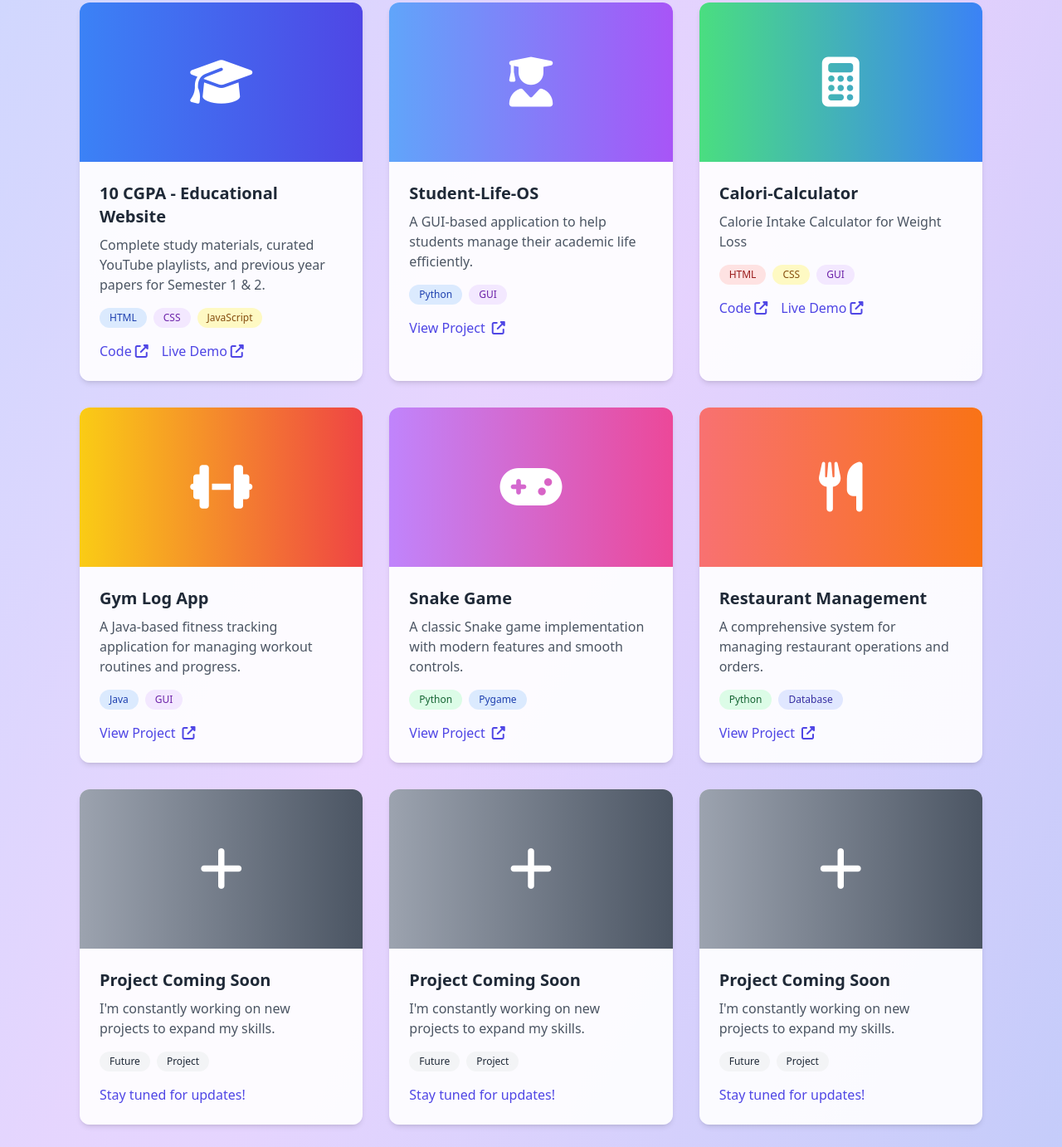
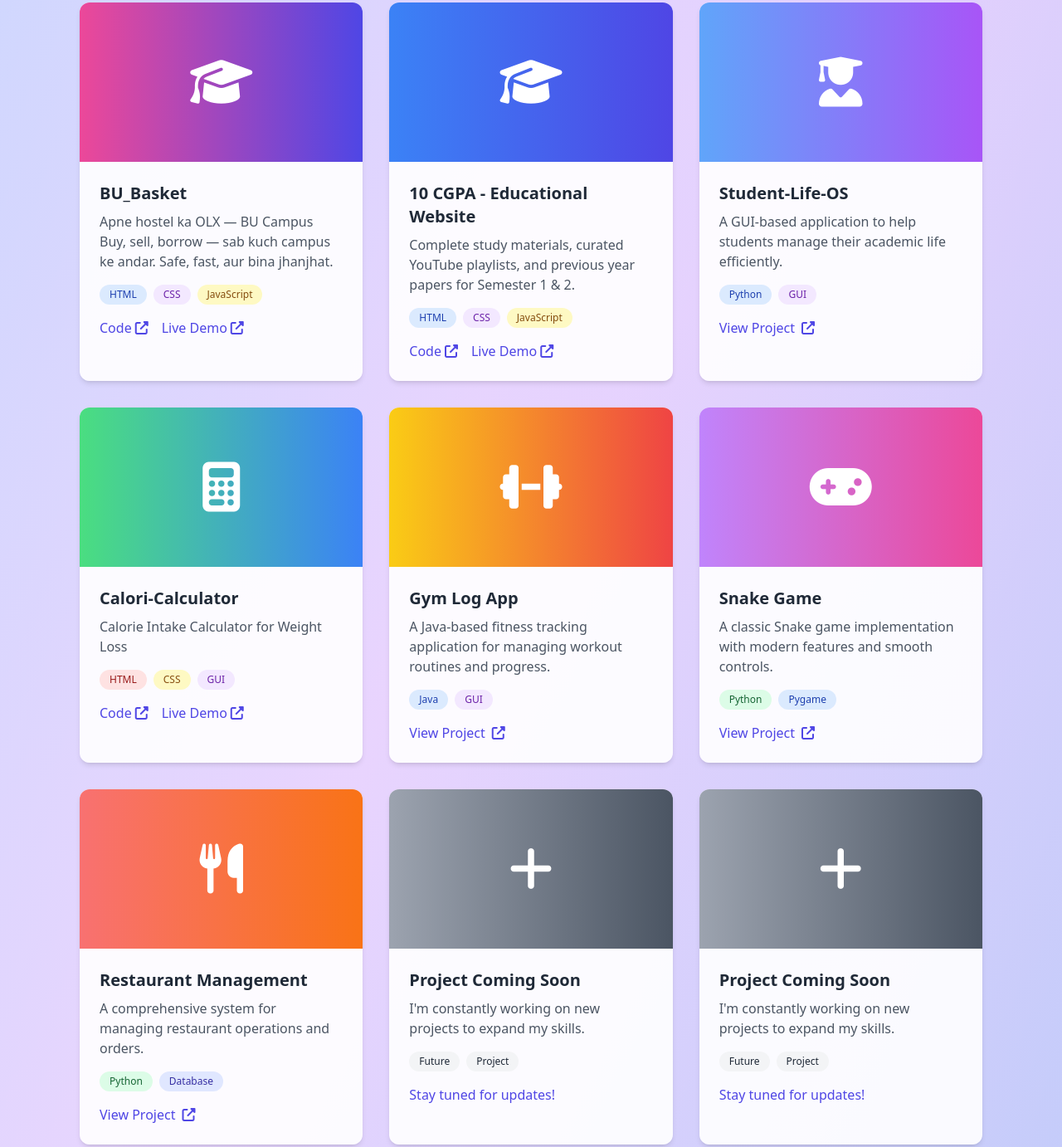
Before and after one commit to ydvSajal/S.P-NEW, a plain HTML site: page index.html in a window 1280 px wide. Shown: the part 1705-3087 px from the top of the page at 83% size. Drawn offline with nearby package versions, Linux system fonts and the light colour scheme.

Commit message:
Update index.html

```diff
--- a/index.html
+++ b/index.html
@@ -159,6 +159,29 @@
             </div>
 
             <div class="grid md:grid-cols-2 lg:grid-cols-3 gap-8">
+                <div class="bg-white/90 rounded-xl overflow-hidden shadow-md hover:shadow-lg transition card-hover fade-in">
+                    <div class="h-48 bg-gradient-to-r from-pink-500 to-indigo-600 flex items-center justify-center">
+                        <i class="fas fa-graduation-cap text-white text-6xl"></i>
+                    </div>
+                    <div class="p-6">
+                        <h3 class="text-xl font-bold mb-2">BU_Basket</h3>
+                        <p class="text-gray-600 mb-4">Apne hostel ka OLX — BU Campus Buy, sell, borrow — sab kuch campus ke andar. Safe, fast, aur bina jhanjhat.</p>
+                        <div class="flex flex-wrap gap-2 mb-4">
+                            <span class="bg-blue-100 text-blue-800 text-xs px-3 py-1 rounded-full">HTML</span>
+                            <span class="bg-purple-100 text-purple-800 text-xs px-3 py-1 rounded-full">CSS</span>
+                            <span class="bg-yellow-100 text-yellow-800 text-xs px-3 py-1 rounded-full">JavaScript</span>
+                        </div>
+                        <div class="flex space-x-4">
+                            <a href="" target="_blank" class="text-indigo-600 hover:text-indigo-800 font-medium inline-flex items-center">
+                                Code <i class="fas fa-external-link-alt ml-1"></i>
+                            </a>
+                            <a href="https://bu-basket.vercel.app/" target="_blank" class="text-indigo-600 hover:text-indigo-800 font-medium inline-flex items-center">
+                                Live Demo <i class="fas fa-external-link-alt ml-1"></i>
+                            </a>
+                        </div>
+                    </div>
+                </div>
+
                 <!-- Project: 10 CGPA Educational Website -->
                 <div class="bg-white/90 rounded-xl overflow-hidden shadow-md hover:shadow-lg transition card-hover fade-in">
                     <div class="h-48 bg-gradient-to-r from-blue-500 to-indigo-600 flex items-center justify-center">
@@ -311,22 +334,6 @@
                     </div>
                 </div>
 
-                <!-- Blank Project 3 -->
-                <div class="bg-white/90 rounded-xl overflow-hidden shadow-md hover:shadow-lg transition card-hover fade-in delay-2">
-                    <div class="h-48 bg-gradient-to-r from-gray-400 to-gray-600 flex items-center justify-center">
-                        <i class="fas fa-plus text-white text-6xl"></i>
-                    </div>
-                    <div class="p-6">
-                        <h3 class="text-xl font-bold mb-2">Project Coming Soon</h3>
-                        <p class="text-gray-600 mb-4">I'm constantly working on new projects to expand my skills.</p>
-                        <div class="flex flex-wrap gap-2 mb-4">
-                            <span class="bg-gray-100 text-gray-800 text-xs px-3 py-1 rounded-full">Future</span>
-                            <span class="bg-gray-100 text-gray-800 text-xs px-3 py-1 rounded-full">Project</span>
-                        </div>
-                        <p class="text-indigo-600 font-medium">Stay tuned for updates!</p>
-                    </div>
-                </div>
-
             </div>
         </div>
     </section>
```
